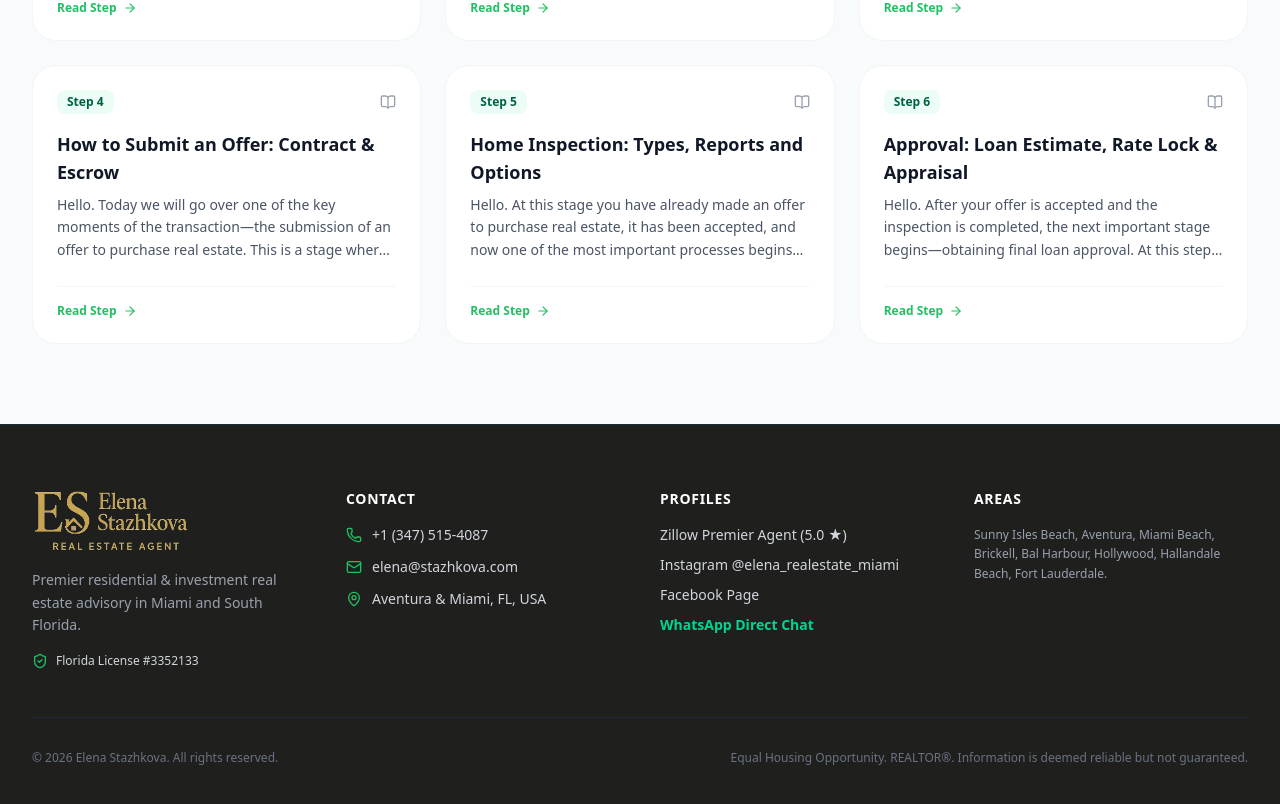
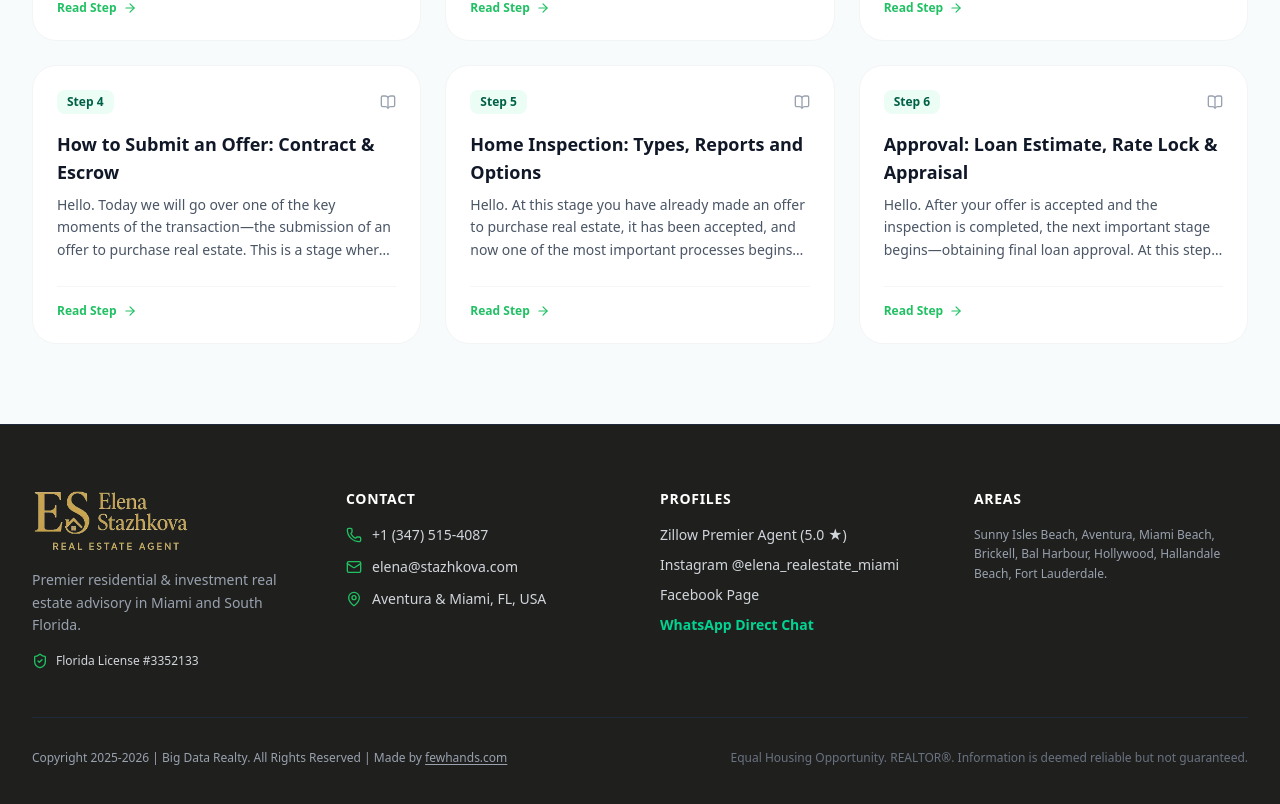
Before and after one commit to andreibdr/stazhkova_wp, a Next.js app in the folder website/: page / in a window 1280 px wide. Shown: the part 6728-7532 px from the top of the page. Built offline with nearby package versions, Linux system fonts and the light colour scheme.

Commit message:
fix: restore original copyright text and fewhands.com link in footer

```diff
--- a/website/components/Footer.tsx
+++ b/website/components/Footer.tsx
@@ -169,9 +169,19 @@ export default function Footer({ lang }: FooterProps) {
         </div>
 
         {/* Copyright */}
-        <div className="pt-8 flex flex-col sm:flex-row items-center justify-between text-xs text-gray-500 gap-4">
-          <p>© 2026 Elena Stazhkova. All rights reserved.</p>
+        <div className="pt-8 flex flex-col sm:flex-row items-center justify-between text-xs text-gray-400 gap-4">
           <p>
+            Copyright 2025-2026 | Big Data Realty. All Rights Reserved | Made by{' '}
+            <a
+              href="https://fewhands.com/"
+              target="_blank"
+              rel="noopener noreferrer"
+              className="hover:text-[#20c063] underline underline-offset-2 transition-colors"
+            >
+              fewhands.com
+            </a>
+          </p>
+          <p className="text-gray-500">
             Equal Housing Opportunity. REALTOR®. Information is deemed reliable but not guaranteed.
           </p>
         </div>
```
